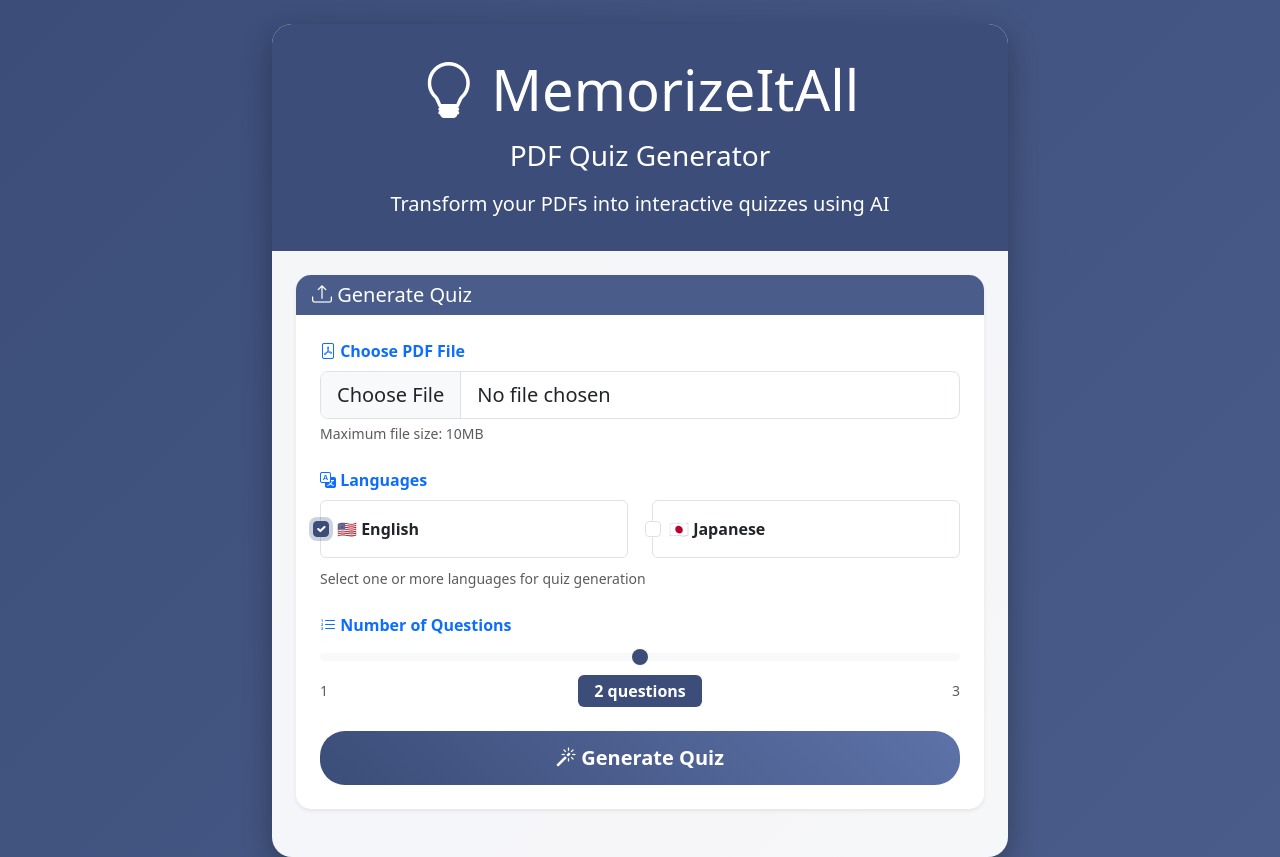
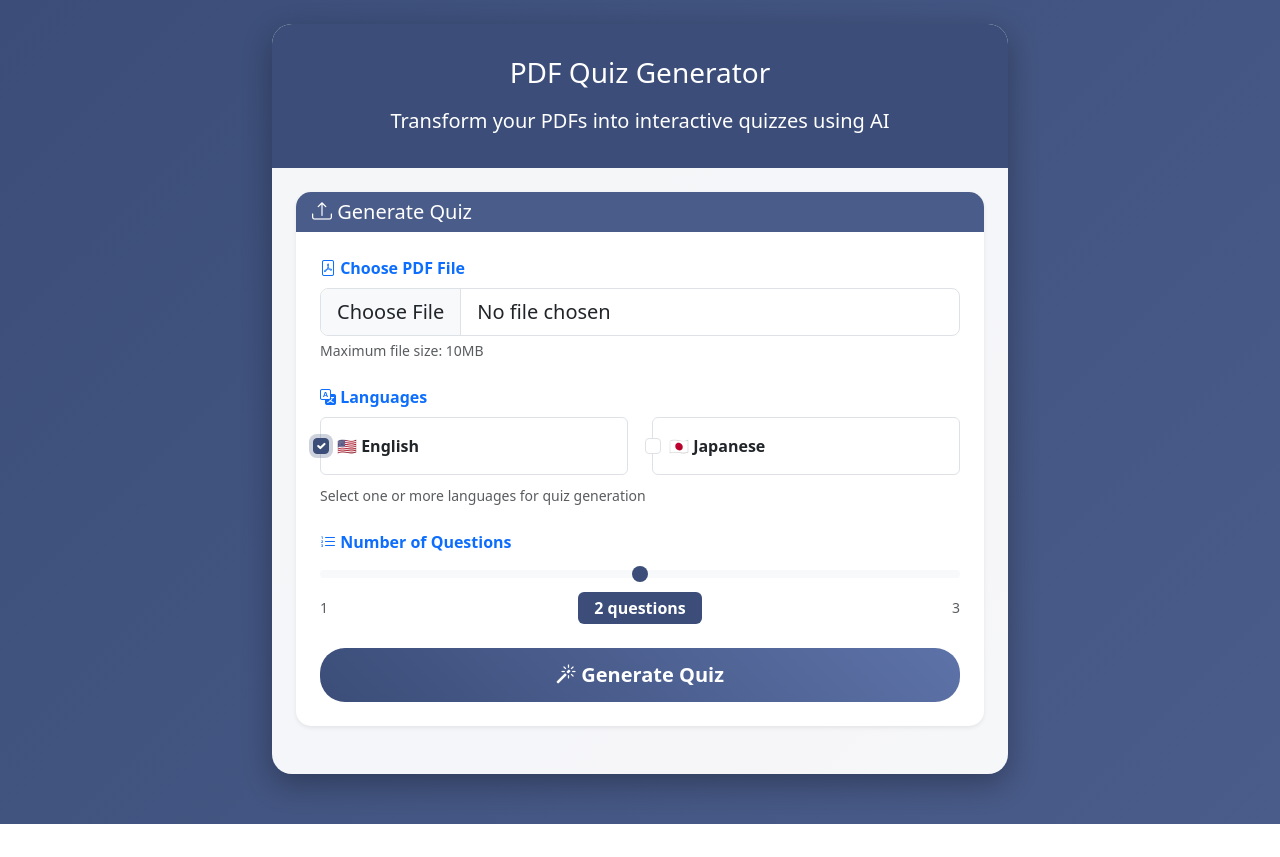
Before and after one commit to shams-nahid/PDF-Quiz-MVP, a FastAPI app: page / in a window 1280 px wide. After the commit the page ends 824 px from the top, so only its background shows below. Run offline with FastAPI, Linux system fonts and the light colour scheme; some libraries are stand-ins or nearby versions.

Commit message:
chore: updated readme

```diff
--- a/templates/index.html
+++ b/templates/index.html
@@ -1,7 +1,7 @@
 <!DOCTYPE html>
 <html>
   <head>
-    <title>MemorizeItAll Quiz Generator</title>
+    <title>Quiz Generator</title>
     <meta name="viewport" content="width=device-width, initial-scale=1" />
     <!-- Bootstrap CSS -->
     <link
@@ -129,9 +129,6 @@
           <div class="main-container">
             <!-- Header -->
             <div class="header-section text-center">
-              <h1 class="display-4 mb-3">
-                <i class="bi bi-lightbulb"></i> MemorizeItAll
-              </h1>
               <h2 class="h3 mb-3">PDF Quiz Generator</h2>
               <p class="lead mb-0">
                 Transform your PDFs into interactive quizzes using AI
```
Also changed, not shown: README.md.
